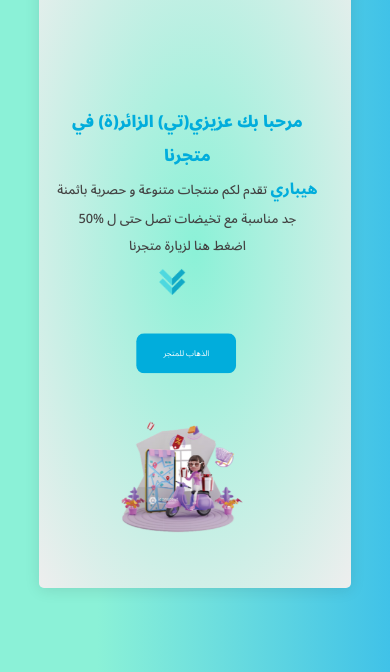
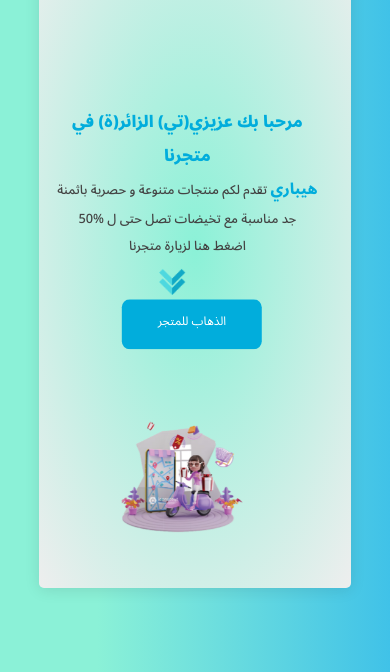
Before and after one commit to Om7gh/shop, a plain HTML site: page index.html in a window 390 px wide. Shown: the part 172-844 px from the top of the page. Drawn offline with Linux system fonts and the light colour scheme.

Commit message:
Add files via upload

```diff
--- a/style.css
+++ b/style.css
@@ -258,10 +258,11 @@ li {
     transform: translate(-50%, -20%);
   }
   .container .box .visit a {
-    font-size: 8px;
+    font-size: 12px;
   }
   .container .box .visit button {
-    padding: 20px 50px;
+    padding: 25px 70px;
+    top: 140%;
   }
   .box .my-img {
     display: block;
```
